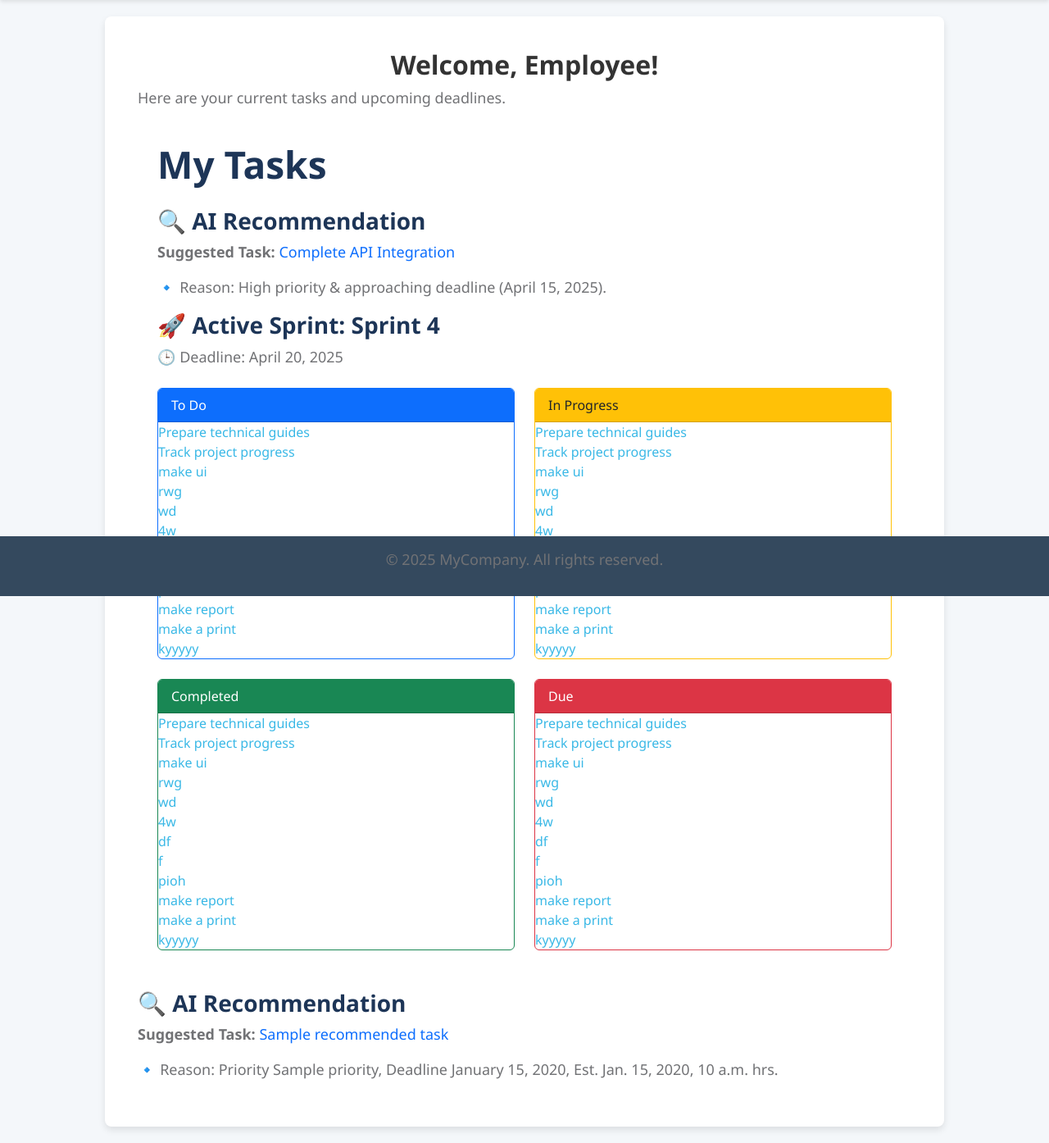
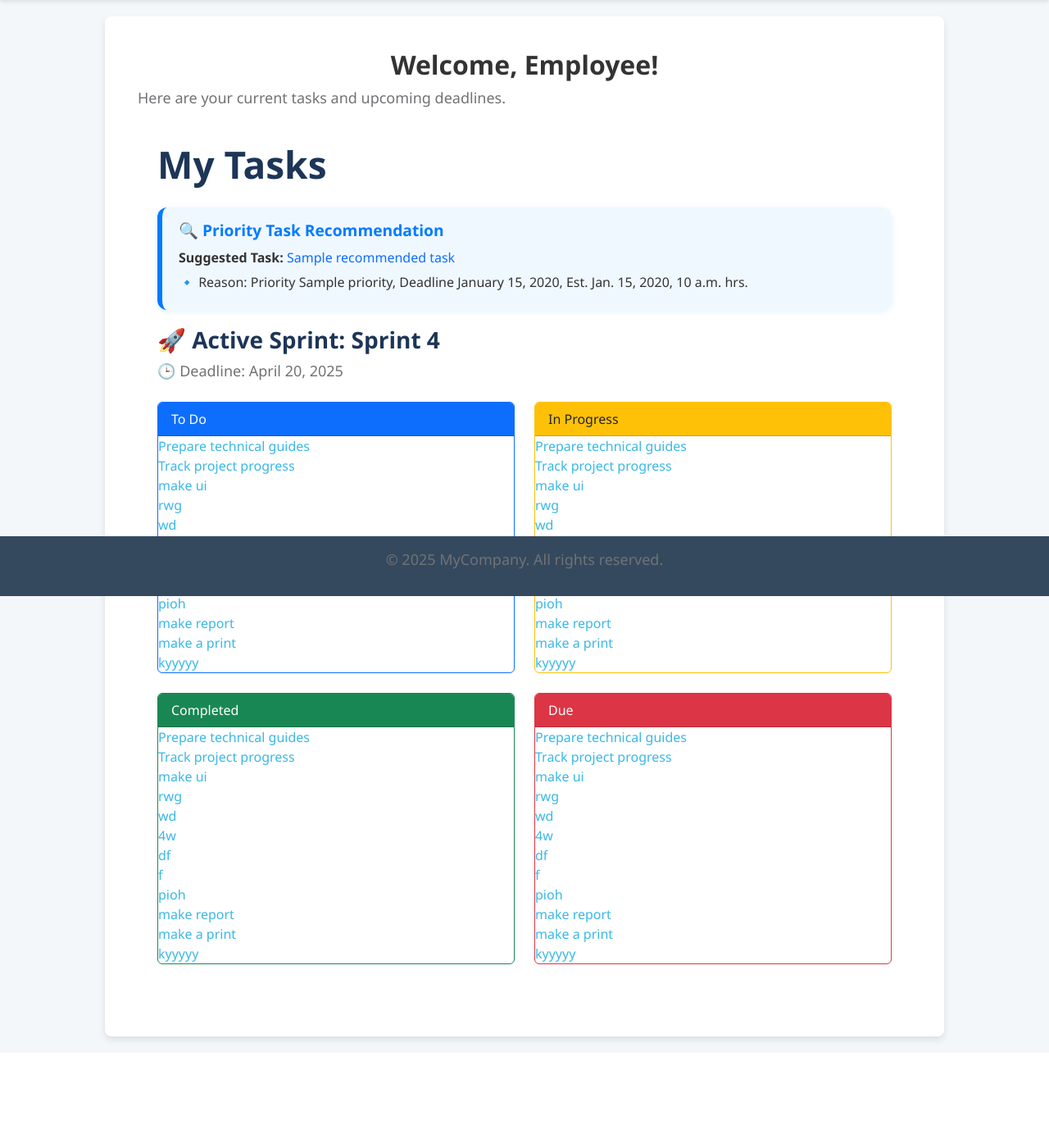
Before and after one commit to Pranjalsharma05/taskpilot, a Django app: template project_mangement/manager/templates/manager/employee_dashboard.html in a window 1280 px wide. Shown: the part 73-1467 px from the top of the page at 82% size. After the commit the page ends 1347 px from the top, so only its background shows below. Run offline with Django 5.2, Linux system fonts and the light colour scheme; data comes from the database, SQL or seed files in the repository; both versions use the stored data as it was after the commit; tables that the repository leaves empty hold one stand-in row (values such as "Sample post"); the template is opened without the code that fills it: values that come from a table or form of the project are taken from there, most other values are stand-ins (such as "Sample title", 1, 10 or a date in 2020); some libraries are stand-ins or nearby versions.

Commit message:
priority

```diff
--- a/project_mangement/manager/templates/manager/employee_dashboard.html
+++ b/project_mangement/manager/templates/manager/employee_dashboard.html
@@ -9,11 +9,61 @@
 
 <div class="container-fluid p-4">
     <h2 class="mb-4">My Tasks</h2>
+    {% if recommended_task %}
     <div class="recommendation-box">
-        <h4>🔍 AI Recommendation</h4>
-        <p><strong>Suggested Task:</strong> <span class="text-primary">Complete API Integration</span></p>
-        <p>🔹 Reason: High priority & approaching deadline (April 15, 2025).</p>
+        <h4>🔍 Priority Task Recommendation</h4>
+        <p><strong>Suggested Task:</strong>
+            <a href="{% url 'task_detail' recommended_task.id %}" class="text-primary">
+                {{ recommended_task.title }}
+            </a>
+        </p>
+        <p>🔹 Reason: Priority {{ recommended_task.priority }}, Deadline {{ recommended_task.deadline|date:"F j, Y" }}, Est. {{ recommended_task.estimated_time }} hrs.</p>
     </div>
+    {% else %}
+    <div class="recommendation-box text-muted">
+        <h4>🔍 Task Recommendation</h4>
+        <p>No recommended task available.</p>
+    </div>
+    {% endif %}
+<style>
+    .recommendation-box {
+        background-color: #f0f8ff; /* light blue shade */
+        border-left: 6px solid #007bff; /* Bootstrap primary color */
+        padding: 16px 20px;
+        margin-bottom: 20px;
+        border-radius: 12px;
+        box-shadow: 0 2px 8px rgba(0, 123, 255, 0.1);
+        transition: background-color 0.3s ease;
+    }
+
+    .recommendation-box h4 {
+        font-size: 1.2rem;
+        font-weight: 600;
+        color: #007bff;
+        margin-bottom: 10px;
+    }
+
+    .recommendation-box p {
+        margin: 6px 0;
+        font-size: 1rem;
+        color: #333;
+    }
+
+    .recommendation-box a.text-primary {
+        text-decoration: none;
+        font-weight: 500;
+    }
+
+    .recommendation-box a.text-primary:hover {
+        text-decoration: underline;
+    }
+
+    .recommendation-box.text-muted {
+        background-color: #f8f9fa;
+        border-left-color: #ccc;
+        color: #6c757d;
+    }
+</style>
     <div class="sprint-box mb-4">
         <h4>🚀 Active Sprint: Sprint 4</h4>
         <p>🕒 Deadline: April 20, 2025</p>
@@ -88,22 +138,6 @@
 
 
 
-        {% if recommended_task %}
-        <div class="recommendation-box">
-            <h4>🔍 AI Recommendation</h4>
-            <p><strong>Suggested Task:</strong>
-                <a href="{% url 'task_detail' recommended_task.id %}" class="text-primary">
-                    {{ recommended_task.title }}
-                </a>
-            </p>
-            <p>🔹 Reason: Priority {{ recommended_task.priority }}, Deadline {{ recommended_task.deadline|date:"F j, Y" }}, Est. {{ recommended_task.estimated_time }} hrs.</p>
-        </div>
-        {% else %}
-        <div class="recommendation-box text-muted">
-            <h4>🔍 AI Recommendation</h4>
-            <p>No recommended task available.</p>
-        </div>
-        {% endif %}
 
 
 
```
Also changed, not shown: project_mangement/db.sqlite3.
